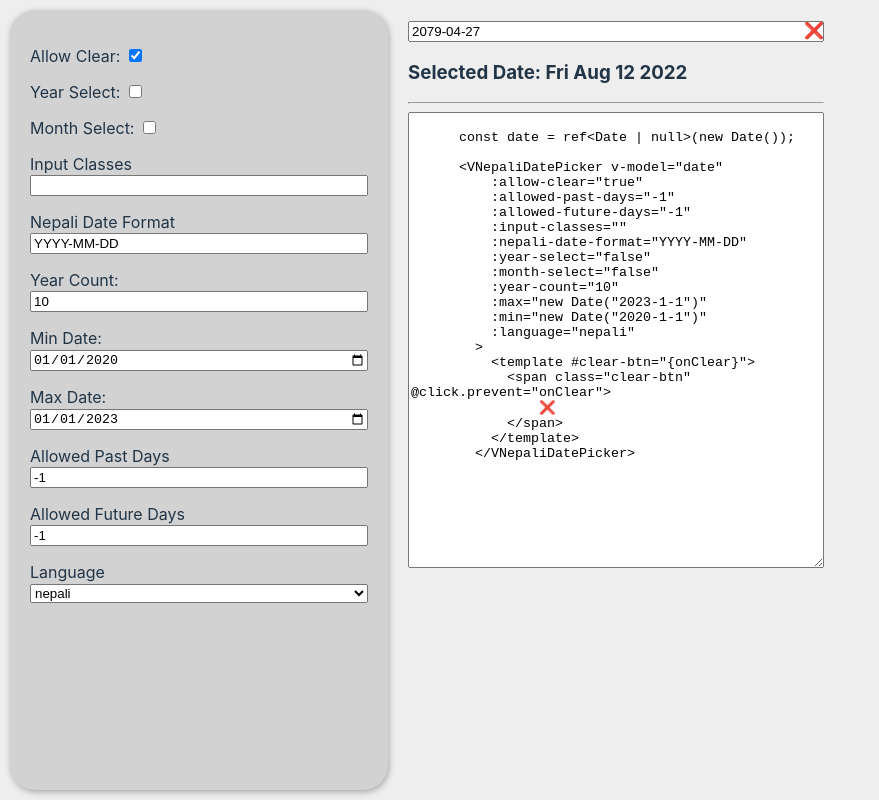
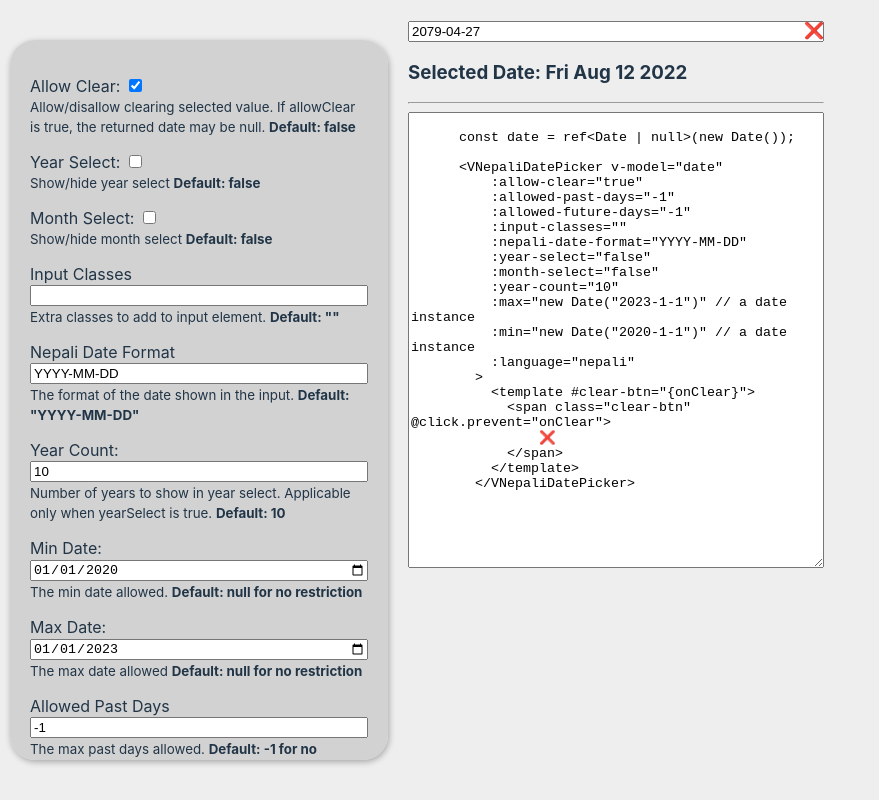
Before and after one commit to niroula-kushal/vue3-nepali-date-picker, a Vue app: page / in a window 1280 px wide. Shown: the whole page, without its empty margins (0-879 px from the left). Built offline with nearby package versions, Linux system fonts and the light colour scheme.

Commit message:
feat: add usage and default values

```diff
--- a/src/App.vue
+++ b/src/App.vue
@@ -33,8 +33,8 @@ const usage = computed<string>(() => {
           :year-select="${yearSelect.value}"
           :month-select="${monthSelect.value}"
           :year-count="${yearCount.value}"
-          :max="new Date("${max.value.getFullYear()}-${max.value.getMonth()+1}-${max.value.getDate()}")"
-          :min="new Date("${min.value.getFullYear()}-${min.value.getMonth()+1}-${min.value.getDate()}")"
+          :max="new Date("${max.value.getFullYear()}-${max.value.getMonth()+1}-${max.value.getDate()}")" // a date instance
+          :min="new Date("${min.value.getFullYear()}-${min.value.getMonth()+1}-${min.value.getDate()}")" // a date instance
           :language="${language.value}"
         >
           <template #clear-btn="{onClear}">
@@ -54,38 +54,102 @@ const usage = computed<string>(() => {
     <div class="sidebar">
       <p>
         Allow Clear: <input type="checkbox" v-model="allowClear">
+        <br/>
+        <small>Allow/disallow clearing selected value. If allowClear is true, the returned date may be null.
+          <strong>
+            Default: false
+          </strong>
+        </small>
       </p>
 
       <p>
         Year Select: <input type="checkbox" v-model="yearSelect">
+        <br/>
+        <small>Show/hide year select
+          <strong>
+            Default: false
+          </strong>
+        </small>
       </p>
       <p>
         Month Select: <input type="checkbox" v-model="monthSelect">
+        <br/>
+        <small>Show/hide month select
+          <strong>
+            Default: false
+          </strong>
+        </small>
       </p>
       <p>
         Input Classes
         <input type="text" v-model="inputClasses" class="w-full">
+        <br/>
+        <small>Extra classes to add to input element.
+
+          <strong>
+            Default: ""
+          </strong>
+
+        </small>
       </p>
       <p>
         Nepali Date Format
         <input type="text" v-model="inputDateFormat" class="w-full">
+        <br/>
+        <small>The format of the date shown in the input.
+
+          <strong> Default: "YYYY-MM-DD" </strong>
+        </small>
+
       </p>
       <p>
         Year Count: <input type="number" v-model="yearCount" class="w-full">
+        <br/>
+        <small>Number of years to show in year select. Applicable only when yearSelect is true.
+          <strong>
+            Default: 10
+          </strong>
+        </small>
       </p>
       <p>
         Min Date: <input type="date" v-model="minDateValue" class="w-full">
+        <br/>
+        <small>The min date allowed.
+          <strong>
+            Default: null for no restriction
+          </strong>
+        </small>
       </p>
       <p>
         Max Date: <input type="date" v-model="maxDateValue" class="w-full">
+        <br/>
+        <small>The max date allowed
+          <strong>
+            Default: null for no restriction
+          </strong>
+        </small>
       </p>
       <p>
         Allowed Past Days
         <input type="number" step="1" v-model="allowedPastDays" class="w-full">
+        <br/>
+        <small>The max past days allowed.
+
+          <strong>
+            Default: -1 for no restriction
+          </strong>
+        </small>
       </p>
       <p>
         Allowed Future Days
         <input type="number" step="1" v-model="allowedFutureDays" class="w-full">
+        <br/>
+        <small>The max future days allowed.
+          <strong>
+            Default: -1 for no restriction
+          </strong>
+
+        </small>
       </p>
       <p>
         Language
@@ -93,6 +157,12 @@ const usage = computed<string>(() => {
           <option>english</option>
           <option>nepali</option>
         </select>
+        <br/>
+        <small>The language used to show calendar
+          <strong>
+             Default: nepali
+          </strong>
+        </small>
       </p>
     </div>
     <div class="content">
@@ -145,8 +215,10 @@ const usage = computed<string>(() => {
   background-color: rgb(210 210 210);
   box-shadow: 1px 2px 6px rgba(0,0,0, .3);
   border-radius: 25px;
-  height: 100%;
+  max-height: 90vh;
+  overflow: auto;
   padding: 20px;
+  align-self: center;
 }
 
 .content {
@@ -162,9 +234,11 @@ const usage = computed<string>(() => {
 @media screen and (max-width: 720px) {
   .grid {
     grid-template-columns: 1fr;
+    grid-auto-rows: minmax(100vh, 1fr);
   }
   .sidebar {
     height: auto;
+    min-height: max-content;
   }
   .content {
     grid-row-start: 2;
--- a/src/style.css
+++ b/src/style.css
@@ -4,6 +4,8 @@
 }
 * {
   box-sizing: border-box;
+  scrollbar-color: #6969dd #e0e0e0;
+  scrollbar-width: thin;
 }
 
 body {
```
